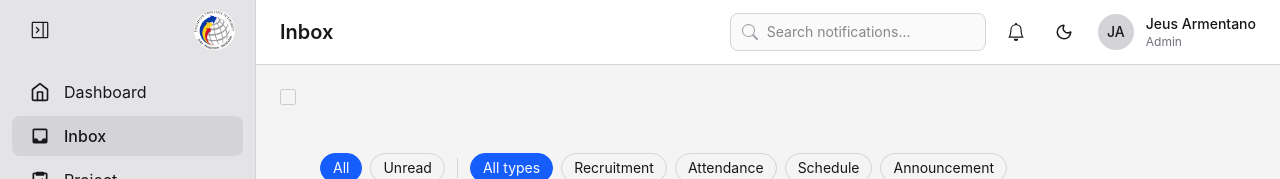
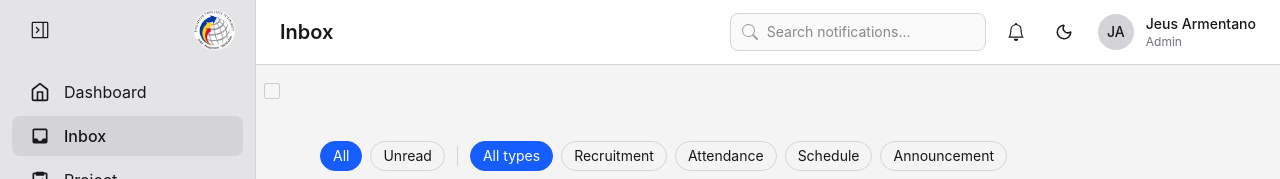
Before and after one commit to Ralaii/PSA, a React (Vite) app: page /inbox in a window 1280 px wide. Shown: the top 179 px of the page. Built offline with nearby package versions, Linux system fonts and the light colour scheme; no server answers.

Commit message:
minor UI fix

```diff
--- a/src/components/ui/Toolbar.jsx
+++ b/src/components/ui/Toolbar.jsx
@@ -16,7 +16,7 @@ export function ToolButton({ icon, label, ...props }) {
 
 export function Toolbar({ left, right }) {
   return (
-    <div className="sticky z-10 flex h-16 items-center justify-between gap-2 bg-zinc-100 px-3 sm:-top-6 sm:-mx-6 sm:-mt-6 sm:px-6 dark:border-zinc-700 dark:bg-zinc-900">
+    <div className="sticky -top-3 z-10 -mx-3 -mt-3 flex h-13 items-center justify-between gap-2 bg-zinc-100 px-1 sm:-top-6 sm:-mx-6 sm:-mt-6 sm:px-2 dark:bg-zinc-900">
       <div className="flex items-center gap-2">{left}</div>
       <div className="flex items-center gap-1">{right}</div>
     </div>
--- a/src/pages/InboxDetail.jsx
+++ b/src/pages/InboxDetail.jsx
@@ -10,7 +10,7 @@ import { useInboxActions } from "../hooks/useInboxActions";
 function InboxDetail() {
   const { id } = useParams();
   const navigate = useNavigate();
-  const { search } = useLocation(); // carries ?tab=...&type=... through every navigation
+  const { search } = useLocation();
 
   const { data: notification, isLoading, isError } = useNotification(id);
   const { position, total, newer, older } = useInboxNeighbors(id);
```
